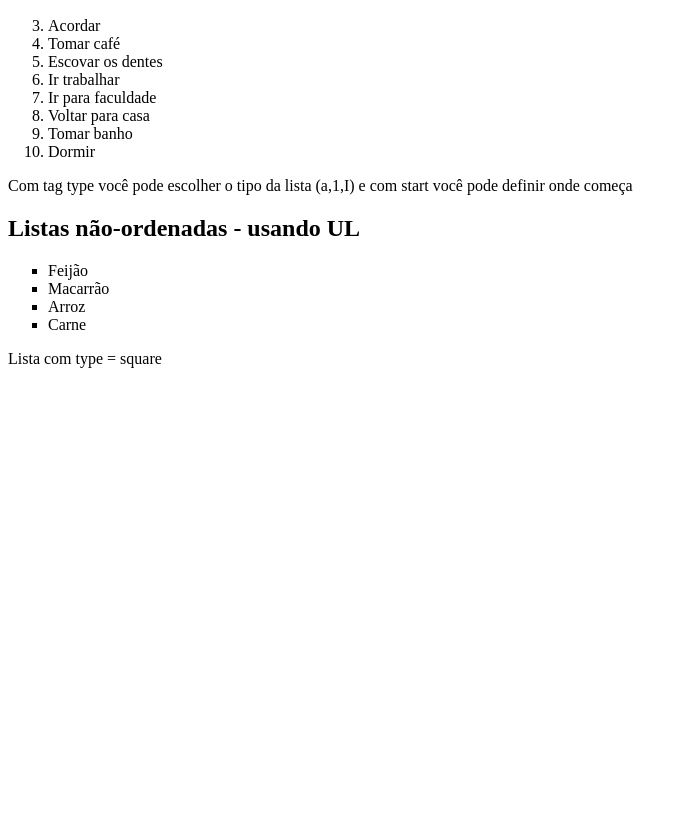
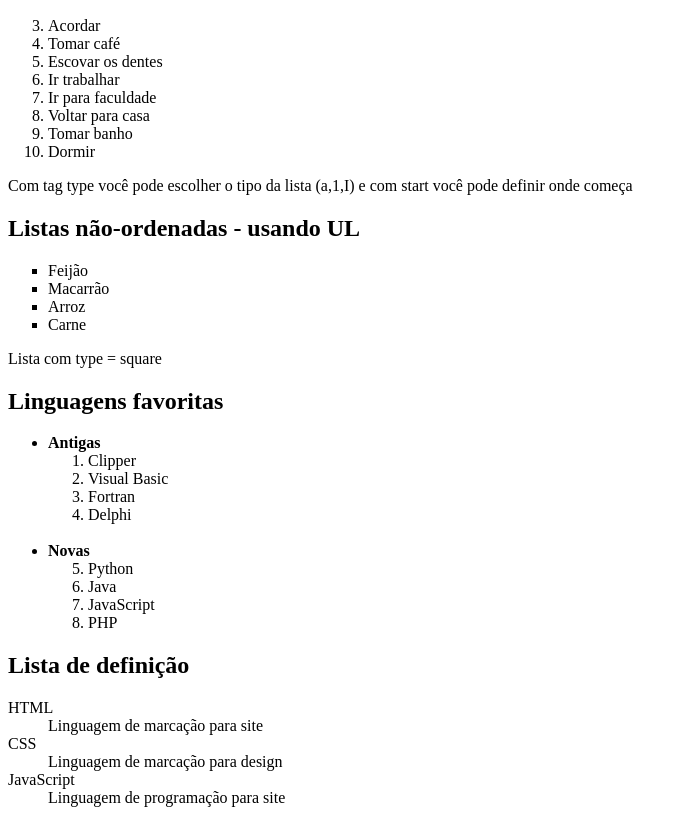
Before and after one commit to luan-eike/HTML-CSS, a plain HTML site: page Exc-009/index.html in a window 1280 px wide. Shown: the part 110-933 px from the top of the page, without its empty margins (0-688 px from the left). Before the commit the page ends 800 px from the top, so only its background shows below. Drawn offline with Linux system fonts and the light colour scheme.

Commit message:
Update index.html

```diff
--- a/Exc-009/index.html
+++ b/Exc-009/index.html
@@ -27,5 +27,31 @@
         <li>Carne</li>
     </ul>
     <p>Lista com type = square </p>
+    <h2>Linguagens favoritas</h2>
+    <ul>
+        <li><strong>Antigas</strong></li>
+        <ol>
+            <li>Clipper</li>
+            <li>Visual Basic</li>
+            <li>Fortran</li>
+            <li>Delphi</li>
+        </ol><br>
+        <li><strong>Novas</strong></li>
+        <ol start="5">
+            <li>Python</li>
+            <li>Java</li>
+            <li>JavaScript</li>
+            <li>PHP</li>
+        </ol>
+    </ul>
+    <h2>Lista de definição</h2>
+    <dl>
+        <dt>HTML</dt>
+        <dd>Linguagem de marcação para site</dd>
+        <dt>CSS</dt>
+        <dd>Linguagem de marcação para design</dd>
+        <dt>JavaScript</dt>
+        <dd>Linguagem de programação para site</dd>
+    </dl>
 </body>
 </html>
```
